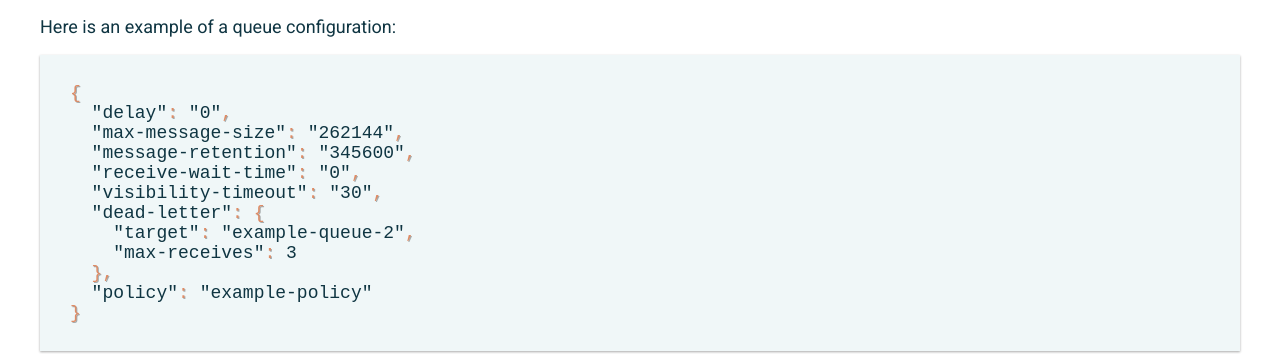
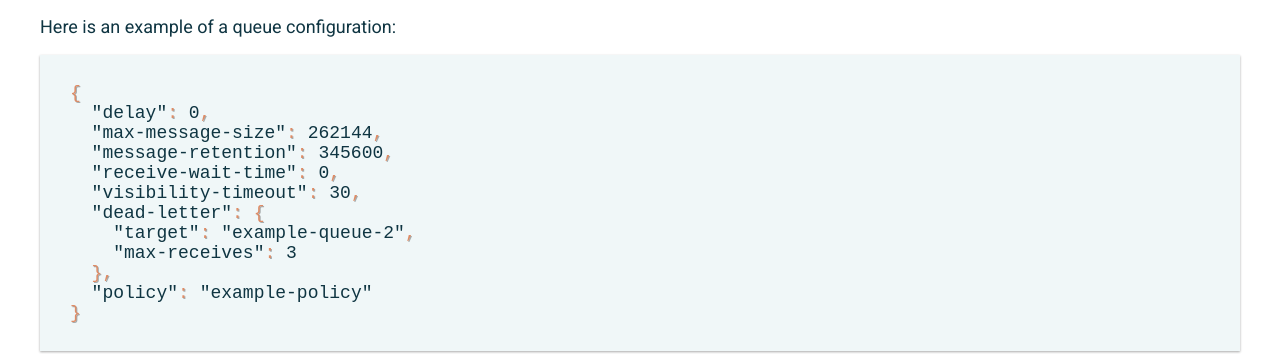
Before and after one commit to lucidsoftware/cumulus, a Jekyll site: the page built from modules/sqs.md, in a window 1280 px wide and 900 px high, scrolled down 897 px. Shown: the part 157-511 px from the top of the window. Built offline with Jekyll 4.4.1, drawn with Linux system fonts in a browser that asks for light colours; comment, search, counter and statistics services are not loaded.

```diff
--- a/modules/sqs.md
+++ b/modules/sqs.md
@@ -28,11 +28,11 @@ Here is an example of a queue configuration:
 
 {% highlight json %}
 {
-  "delay": "0",
-  "max-message-size": "262144",
-  "message-retention": "345600",
-  "receive-wait-time": "0",
-  "visibility-timeout": "30",
+  "delay": 0,
+  "max-message-size": 262144,
+  "message-retention": 345600,
+  "receive-wait-time": 0,
+  "visibility-timeout": 30,
   "dead-letter": {
     "target": "example-queue-2",
     "max-receives": 3
```
